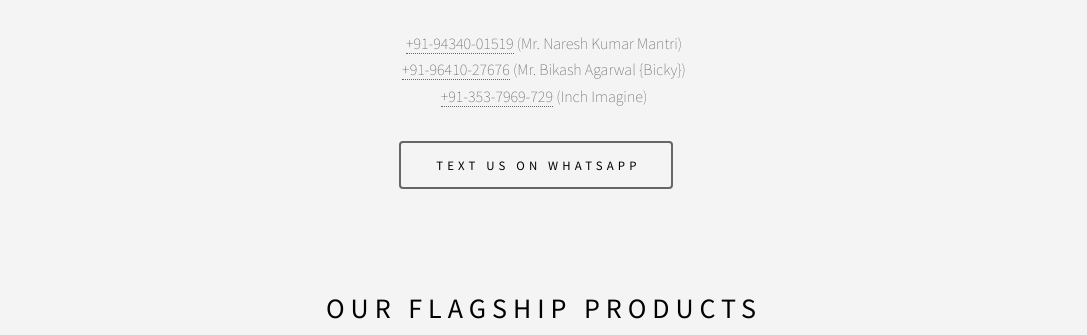
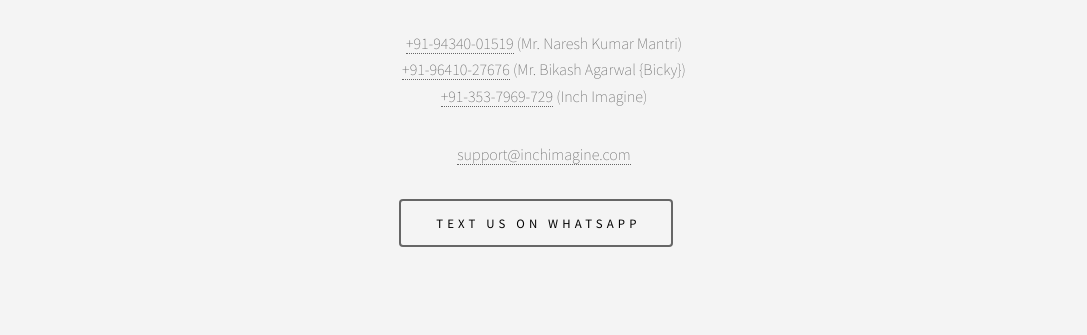
Before and after one commit to inchimagine/landingpage, a plain HTML site: page index.html in a window 1280 px wide. Shown: the part 1656-1991 px from the top of the page, without its empty margins (96-1183 px from the left). Drawn offline with Linux system fonts and the light colour scheme.

Commit message:
Update index.html

```diff
--- a/index.html
+++ b/index.html
@@ -69,6 +69,7 @@
 						<h2 style="text-align:center">Contact Details</h2>
 						<h5 style="text-align:center">Call Us:</h5>
 						<p style="text-align:center"><br><a href="tel:+919434001519">+91-94340-01519</a> (Mr. Naresh Kumar Mantri)<br><a href="tel:+919641027676">+91-96410-27676</a> (Mr. Bikash Agarwal {Bicky})<br><a href="tel:+913537969729">+91-353-7969-729</a> (Inch Imagine)</p>
+						<p style="text-align:center"><a href="support@inchimagine.com">support@inchimagine.com</a></p>
 						<ul class="actions">
 							<p style="text-align:center"><li><a href="https://api.whatsapp.com/send?phone=919434001519&text=Hello, I have a query related to Inch Imagine Furnishings." class="button big" target="_blank">Text us on Whatsapp</a></li></p>
 						</ul>
```
